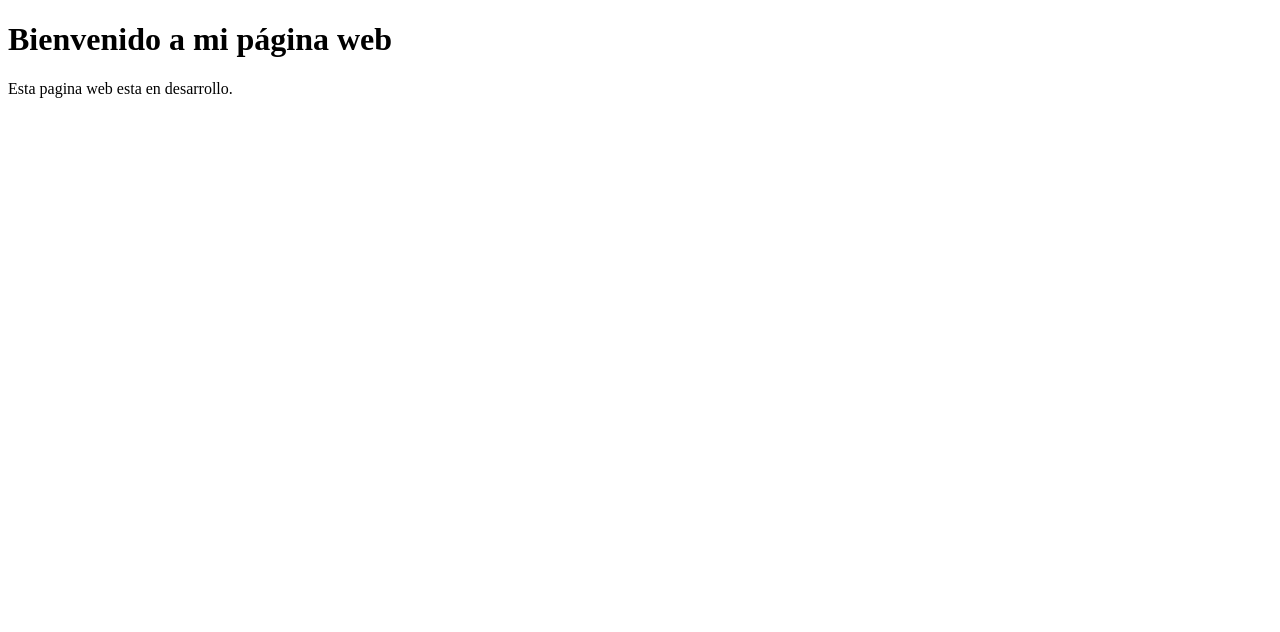
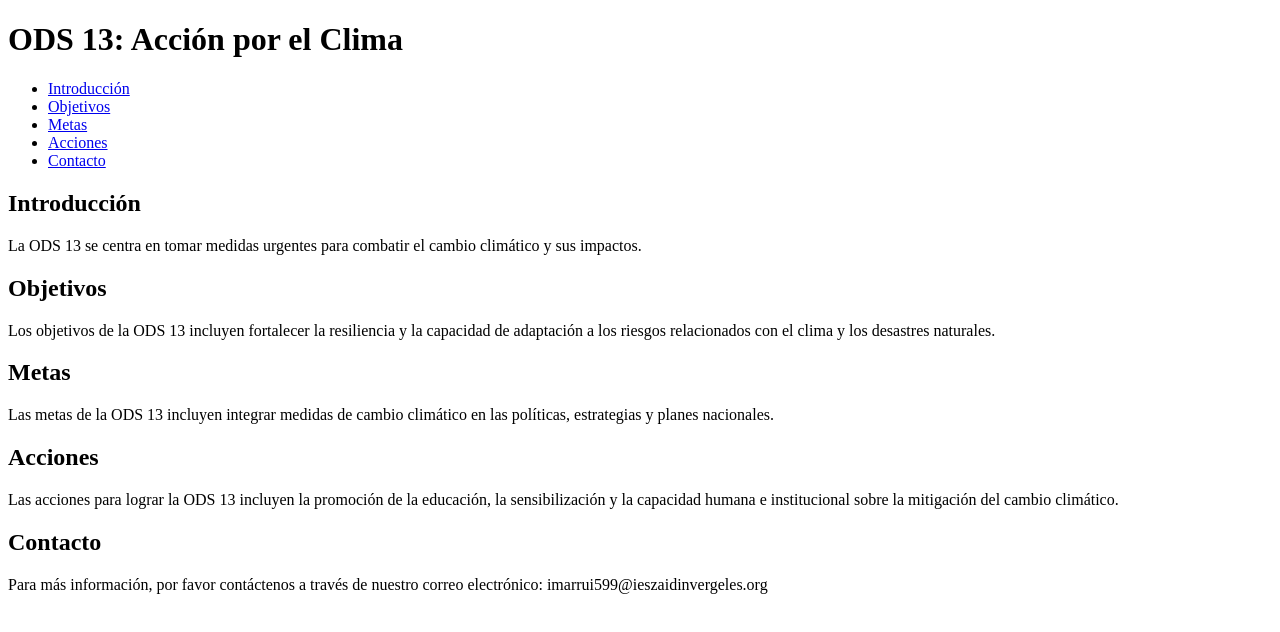
Before and after one commit to imarrui599/imarrui599.github.io, a plain HTML site: page index.html in a window 1280 px wide. Drawn offline with Linux system fonts and the light colour scheme.

Commit message:
Update index.html

```diff
--- a/index.html
+++ b/index.html
@@ -6,7 +6,41 @@
     <title>Mi Página Web</title>
 </head>
 <body>
-    <h1>Bienvenido a mi página web</h1>
-    <p>Esta pagina web esta en desarrollo.</p>
+    <header>
+        <h1>ODS 13: Acción por el Clima</h1>
+        <nav>
+            <ul>
+                <li><a href="#introduccion">Introducción</a></li>
+                <li><a href="#objetivos">Objetivos</a></li>
+                <li><a href="#metas">Metas</a></li>
+                <li><a href="#acciones">Acciones</a></li>
+                <li><a href="#contacto">Contacto</a></li>
+            </ul>
+        </nav>
+    </header>
+    <main>
+        <section id="introduccion">
+            <h2>Introducción</h2>
+            <p>La ODS 13 se centra en tomar medidas urgentes para combatir el cambio climático y sus impactos.</p>
+        </section>
+        <section id="objetivos">
+            <h2>Objetivos</h2>
+            <p>Los objetivos de la ODS 13 incluyen fortalecer la resiliencia y la capacidad de adaptación a los riesgos relacionados con el clima y los desastres naturales.</p>
+        </section>
+        <section id="metas">
+            <h2>Metas</h2>
+            <p>Las metas de la ODS 13 incluyen integrar medidas de cambio climático en las políticas, estrategias y planes nacionales.</p>
+        </section>
+        <section id="acciones">
+            <h2>Acciones</h2>
+            <p>Las acciones para lograr la ODS 13 incluyen la promoción de la educación, la sensibilización y la capacidad humana e institucional sobre la mitigación del cambio climático.</p>
+        </section>
+    </main>
+    <footer>
+        <section id="contacto">
+            <h2>Contacto</h2>
+            <p>Para más información, por favor contáctenos a través de nuestro correo electrónico: imarrui599@ieszaidinvergeles.org</p>
+        </section>
+    </footer>
 </body>
 </html>
```
